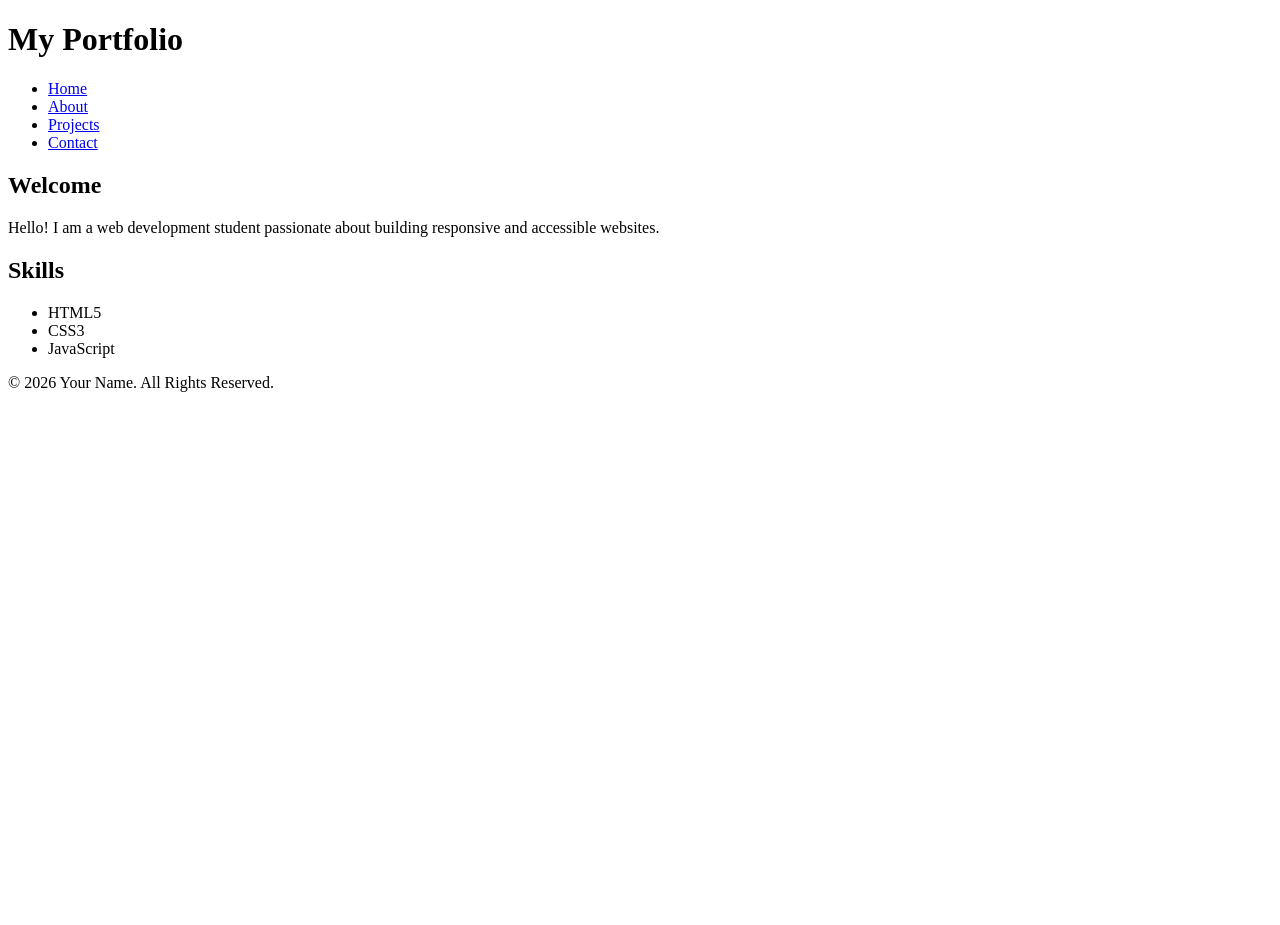
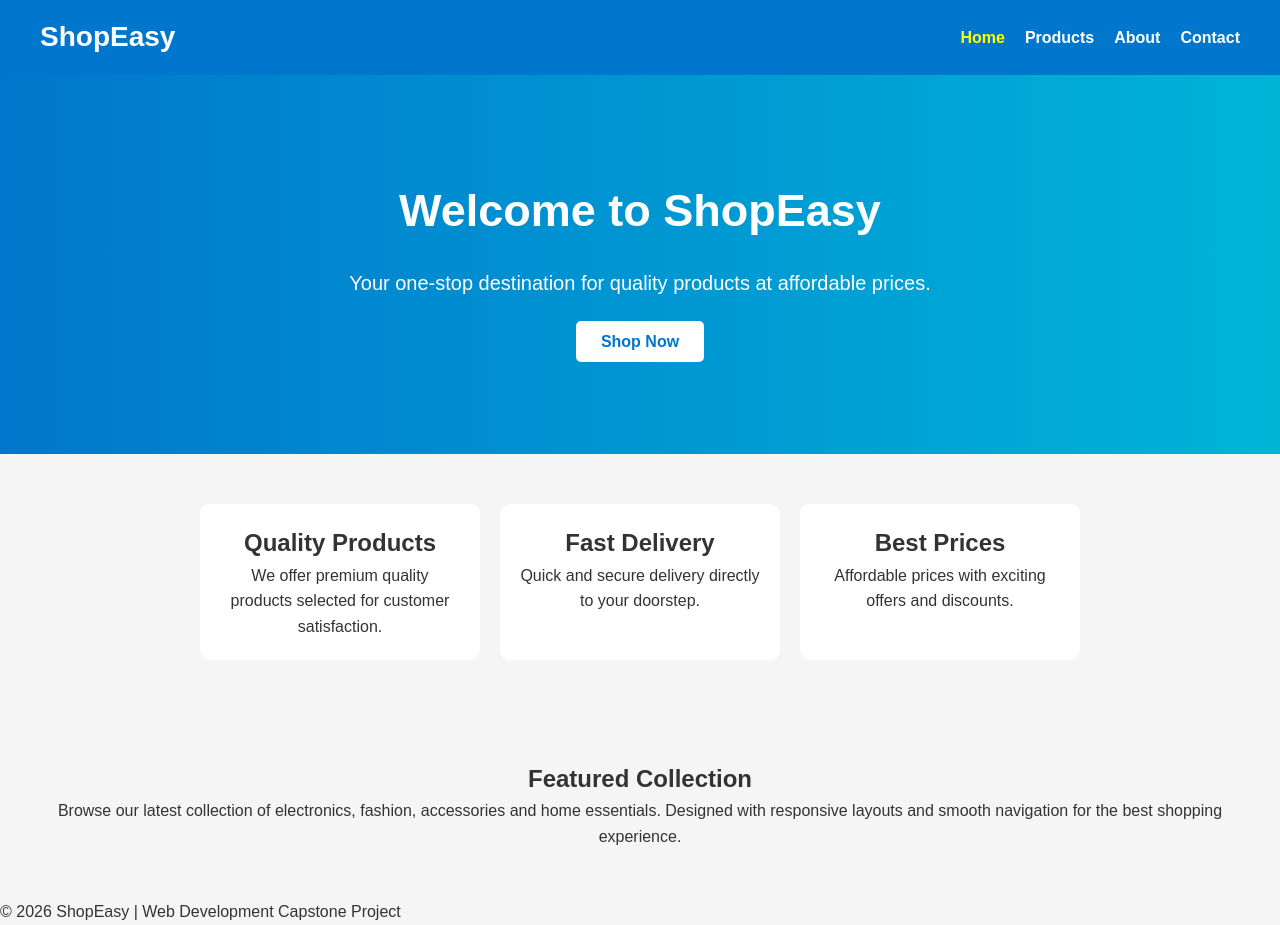
Before and after one commit to chaithrah207/Portfolio, a plain HTML site: page index.html in a window 1280 px wide. Before the commit the page ends 800 px from the top, so only its background shows below. Drawn offline with Linux system fonts and the light colour scheme.

Commit message:
Add files via upload

```diff
--- a/index.html
+++ b/index.html
@@ -3,56 +3,69 @@
 <head>
     <meta charset="UTF-8">
     <meta name="viewport" content="width=device-width, initial-scale=1.0">
-
-    <!-- SEO Meta Tags -->
-    <title>My Portfolio | Your Name</title>
-    <meta name="description" content="Personal portfolio showcasing skills, projects, education, and contact information.">
-    <meta name="keywords" content="Portfolio, HTML5, CSS, JavaScript, Web Developer">
-    <meta name="author" content="Your Name">
-
-    <!-- Accessibility -->
-    <meta name="theme-color" content="#0d6efd">
+    <title>ShopEasy - Home</title>
+    <link rel="stylesheet" href="style.css">
 </head>
-
 <body>
 
-    <!-- Header -->
-    <header role="banner">
-        <h1>My Portfolio</h1>
+<header>
+    <div class="logo">ShopEasy</div>
 
-        <nav aria-label="Main Navigation">
+    <nav>
         <ul>
-                <li><a href="index.html">Home</a></li>
+            <li><a href="index.html" class="active">Home</a></li>
+            <li><a href="products.html">Products</a></li>
             <li><a href="about.html">About</a></li>
-                <li><a href="projects.html">Projects</a></li>
             <li><a href="contact.html">Contact</a></li>
         </ul>
     </nav>
 </header>
 
-    <!-- Main Content -->
-    <main>
+<section class="hero">
+    <div class="hero-content">
+        <h1>Welcome to ShopEasy</h1>
+        <p>Your one-stop destination for quality products at affordable prices.</p>
 
-        <section aria-labelledby="intro">
-            <h2 id="intro">Welcome</h2>
-            <p>Hello! I am a web development student passionate about building responsive and accessible websites.</p>
+        <a href="products.html" class="btn">Shop Now</a>
+    </div>
 </section>
 
-        <section aria-labelledby="skills">
-            <h2 id="skills">Skills</h2>
-            <ul>
-                <li>HTML5</li>
-                <li>CSS3</li>
-                <li>JavaScript</li>
-            </ul>
+<section class="features">
+
+    <div class="card">
+        <h2>Quality Products</h2>
+        <p>We offer premium quality products selected for customer satisfaction.</p>
+    </div>
+
+    <div class="card">
+        <h2>Fast Delivery</h2>
+        <p>Quick and secure delivery directly to your doorstep.</p>
+    </div>
+
+    <div class="card">
+        <h2>Best Prices</h2>
+        <p>Affordable prices with exciting offers and discounts.</p>
+    </div>
+
 </section>
 
-    </main>
+<section class="welcome">
 
-    <!-- Footer -->
+    <h2>Featured Collection</h2>
+
+    <p>
+        Browse our latest collection of electronics, fashion,
+        accessories and home essentials. Designed with responsive
+        layouts and smooth navigation for the best shopping experience.
+    </p>
+
+</section>
+
 <footer>
-        <p>&copy; 2026 Your Name. All Rights Reserved.</p>
+    <p>© 2026 ShopEasy | Web Development Capstone Project</p>
 </footer>
+
+<script src="script.js"></script>
 
 </body>
 </html>
--- a/style.css
+++ b/style.css
@@ -1,76 +1,105 @@
-/* CSS Variables */
-:root {
-  --bg-color: #ffffff;
-  --text-color: #222;
-  --primary-color: #0077cc;
-  --card-color: #f4f4f4;
+/* Reset */
+* {
+    margin: 0;
+    padding: 0;
+    box-sizing: border-box;
+    font-family: Arial, sans-serif;
 }
 
+/* Body */
 body {
-  margin: 0;
-  font-family: Arial, sans-serif;
-  background: var(--bg-color);
-  color: var(--text-color);
+    background: #f5f5f5;
+    color: #333;
+    line-height: 1.6;
 }
 
 /* Header */
 header {
-  background: var(--primary-color);
-  color: white;
-  padding: 20px;
+    background: #0077cc;
+    color: white;
+    padding: 15px 40px;
+    display: flex;
+    justify-content: space-between;
+    align-items: center;
+}
+
+.logo {
+    font-size: 28px;
+    font-weight: bold;
 }
 
 nav ul {
-  display: flex;
-  justify-content: center;
-  list-style: none;
-  padding: 0;
-  gap: 20px;
+    list-style: none;
+    display: flex;
 }
 
-nav a {
-  color: white;
-  text-decoration: none;
+nav ul li {
+    margin-left: 20px;
 }
 
-/* Grid Layout */
-main {
-  display: grid;
-  grid-template-columns: 1fr 1fr;
-  gap: 20px;
-  padding: 20px;
+nav ul li a {
+    color: white;
+    text-decoration: none;
+    font-weight: bold;
 }
 
-section {
-  background: var(--card-color);
-  padding: 20px;
-  border-radius: 10px;
+nav ul li a:hover,
+.active {
+    color: yellow;
 }
 
-/* Footer */
-footer {
-  text-align: center;
-  padding: 15px;
-  background: #222;
-  color: white;
+/* Hero */
+.hero {
+    background: linear-gradient(to right, #0077cc, #00b4d8);
+    color: white;
+    text-align: center;
+    padding: 100px 20px;
 }
 
-/* Mobile First */
-@media (max-width: 768px) {
-  main {
-    grid-template-columns: 1fr;
-  }
-
-  nav ul {
-    flex-direction: column;
-    align-items: center;
-  }
+.hero h1 {
+    font-size: 45px;
+    margin-bottom: 20px;
 }
 
-/* Dark Theme */
-.dark-mode {
-  --bg-color: #121212;
-  --text-color: #ffffff;
-  --primary-color: #333;
-  --card-color: #1e1e1e;
+.hero p {
+    font-size: 20px;
+    margin-bottom: 30px;
 }
+
+.btn {
+    background: white;
+    color: #0077cc;
+    padding: 12px 25px;
+    text-decoration: none;
+    border-radius: 5px;
+    font-weight: bold;
+}
+
+.btn:hover {
+    background: yellow;
+}
+
+/* Sections */
+.features,
+.products,
+.about-section,
+.contact-section,
+.welcome {
+    padding: 50px 20px;
+    text-align: center;
+}
+
+/* Cards */
+.features {
+    display: flex;
+    justify-content: center;
+    gap: 20px;
+    flex-wrap: wrap;
+}
+
+.card {
+    width: 280px;
+    background: white;
+    padding: 20px;
+    border-radius: 10px;
+    box-shadow: 0 2px 10px rgba(
```
Also changed, not shown: about.html (added, +74 -0 lines), contact .html (added, +52 -0 lines), products.html (added, +64 -0 lines). Lines whose indentation alone changed are shown as unchanged.
